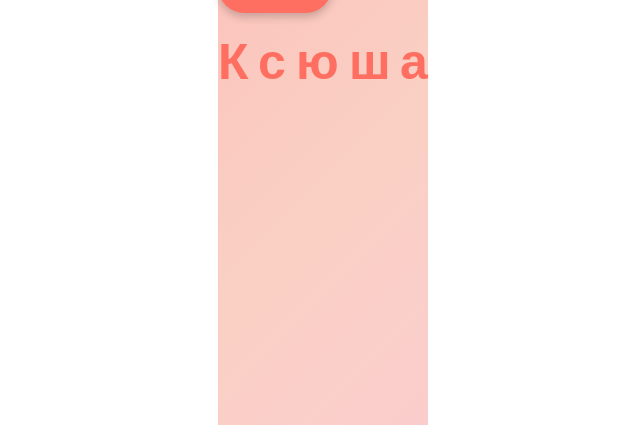
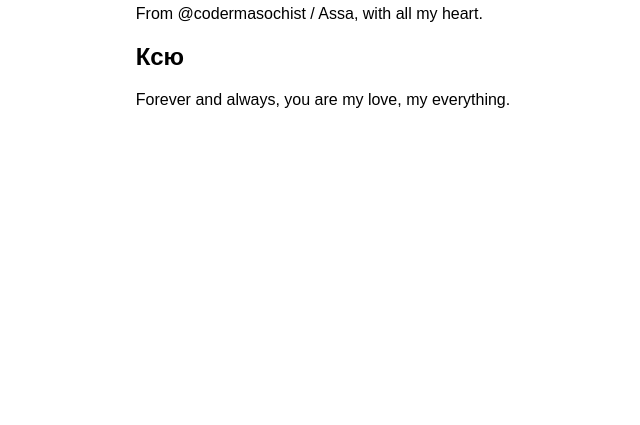
Before and after one commit to codermasochist/love, a plain HTML site: page index.html in a window 1280 px wide. Shown: the part 375-800 px from the top of the page, without its empty margins (317-957 px from the left). Drawn offline with Linux system fonts and the light colour scheme.

Commit message:
Update index.html

```diff
--- a/index.html
+++ b/index.html
@@ -1,24 +1,30 @@
 <!DOCTYPE html>
-<html lang="ru">
+<html lang="en">
 <head>
     <meta charset="UTF-8">
     <meta name="viewport" content="width=device-width, initial-scale=1.0">
-    <title>Ксюша</title>
+    <title>For Ksyusha</title>
     <link rel="stylesheet" href="style.css">
 </head>
 <body>
-    <div class="background">
-        <div class="container">
-            <button id="button" class="romantic-button">Тык</button>
-            <div id="animation" class="hidden">
-                <span class="name">К</span>
-                <span class="name">с</span>
-                <span class="name">ю</span>
-                <span class="name">ш</span>
-                <span class="name">а</span>
-            </div>
+    <div class="container">
+        <div class="message">
+            <h1>Ксюше</h1>
+            <p class="confession">From @codermasochist / Assa, with all my heart.</p>
+        </div>
+        <div class="floating-hearts">
+            <div class="heart"></div>
+            <div class="heart"></div>
+            <div class="heart"></div>
+        </div>
+        <div class="name-section">
+            <h2 id="name">Ксю</h2>
+        </div>
+        <div class="eternal-love">
+            <p>Forever and always, you are my love, my everything.</p>
         </div>
     </div>
+    <div class="stars"></div>
     <script src="script.js"></script>
 </body>
 </html>
```
